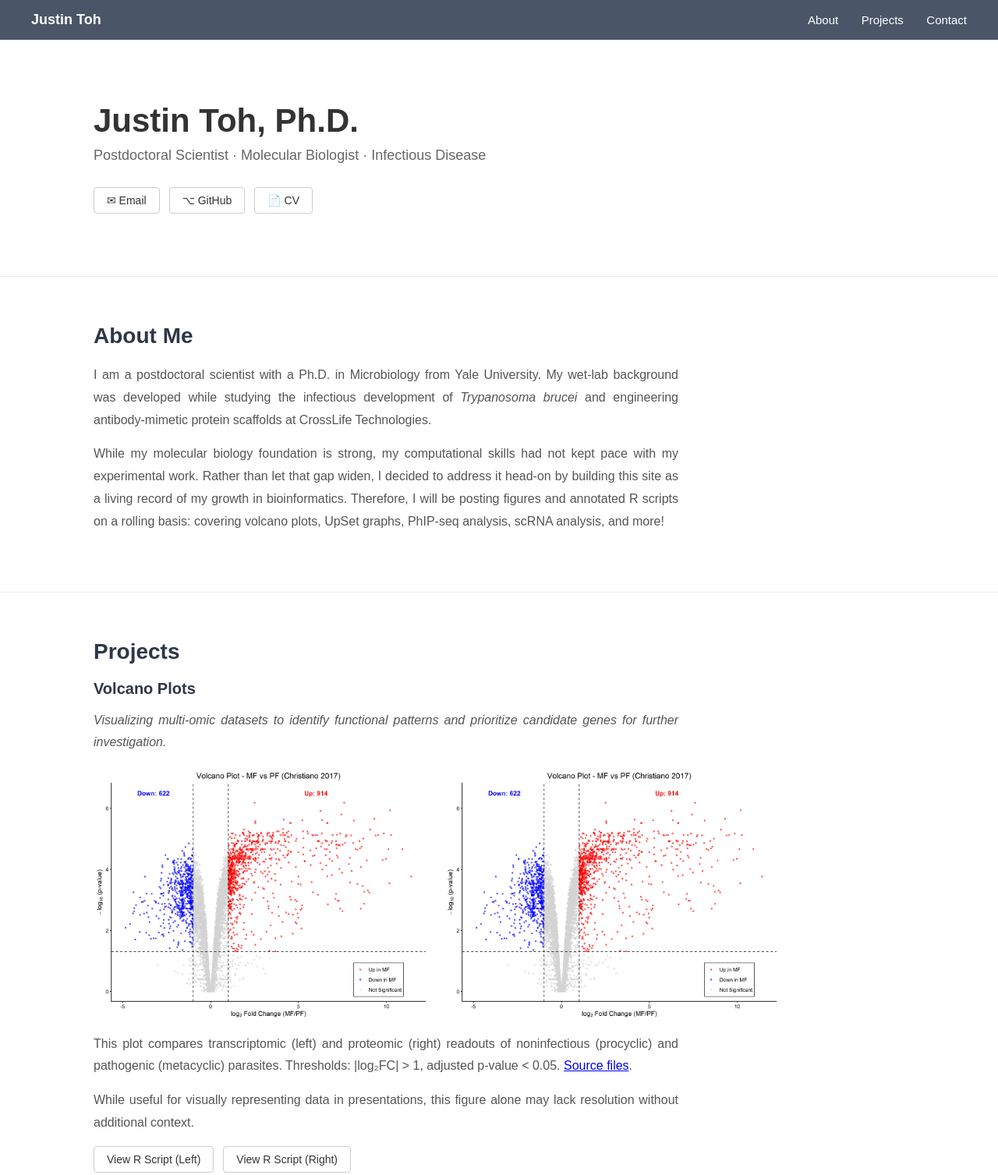
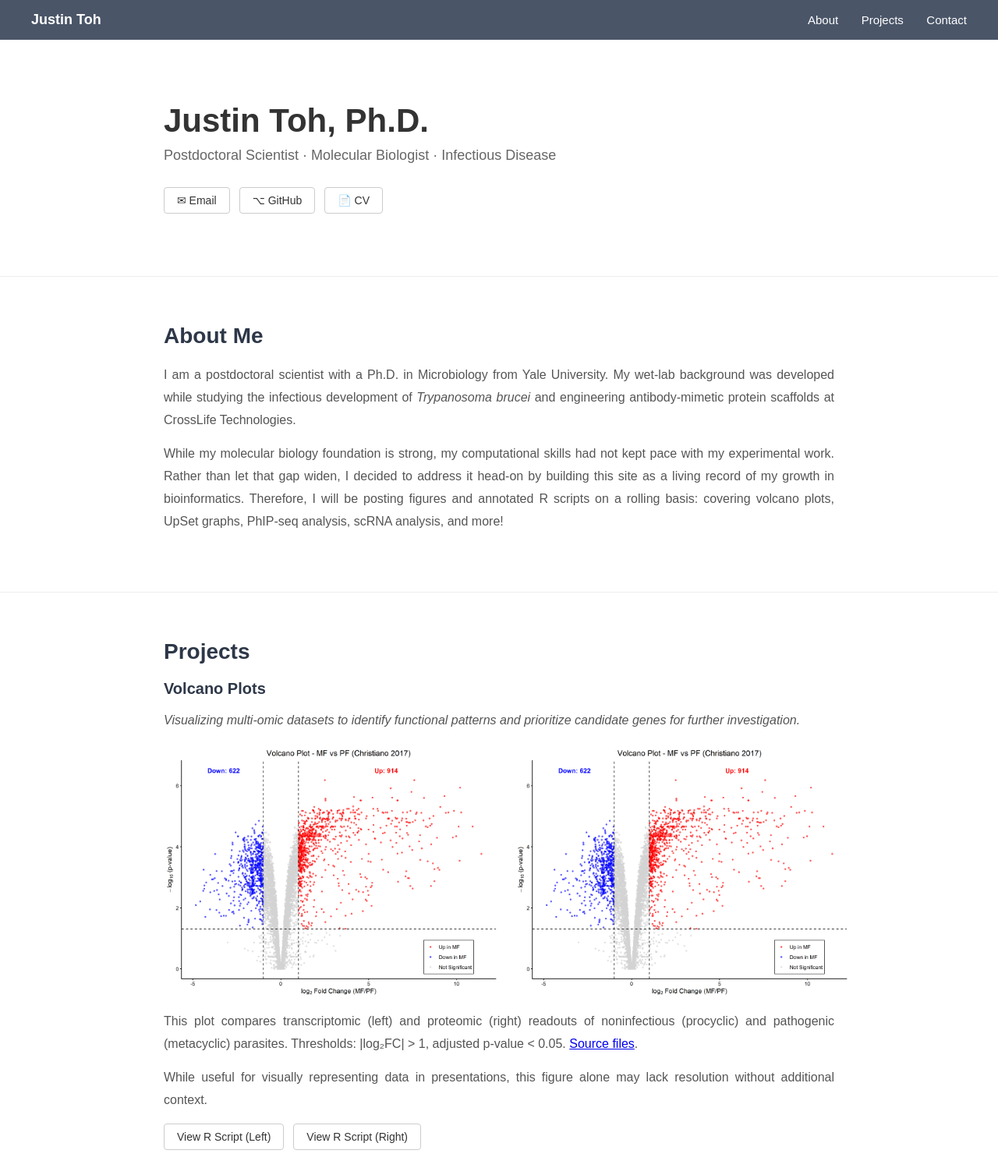
Before and after one commit to justinyltoh-byte/justinyltoh-byte.github.io, a plain HTML site: page index.html in a window 1280 px wide. Shown: the top 1507 px of the page at 78% size. Drawn offline with Linux system fonts and the light colour scheme.

Commit message:
Update index.html

```diff
--- a/index.html
+++ b/index.html
@@ -5,6 +5,7 @@
   <style>
     * { margin: 0; padding: 0; box-sizing: border-box; }
     body { font-family: Arial, sans-serif; color: #333; }
+
     nav {
       background-color: #4a5568;
       padding: 15px 40px;
@@ -15,12 +16,14 @@
     nav .name { color: white; font-weight: bold; font-size: 18px; }
     nav a { color: white; text-decoration: none; margin-left: 25px; font-size: 15px; }
     nav a:hover { text-decoration: underline; }
+
     .hero {
-      padding: 80px 120px;
       border-bottom: 1px solid #eee;
     }
+    .hero .content { padding: 80px 120px; max-width: 1100px; margin: 0 auto; }
     .hero h1 { font-size: 42px; margin-bottom: 10px; }
     .hero .subtitle { color: #666; font-size: 18px; margin-bottom: 30px; }
+
     .buttons { display: flex; gap: 12px; flex-wrap: wrap; }
     .btn {
       border: 1px solid #ccc;
@@ -31,24 +34,22 @@
       font-size: 14px;
     }
     .btn:hover { background-color: #f0f0f0; }
-    section { padding: 60px 120px; border-bottom: 1px solid #eee; }
+
+    section { border-bottom: 1px solid #eee; }
+    .content {
+      max-width: 1100px;
+      margin: 0 auto;
+      padding: 60px 120px;
+    }
     section h2 { font-size: 28px; margin-bottom: 20px; color: #2d3748; }
     section h3 { font-size: 20px; margin-bottom: 15px; color: #2d3748; }
-    section p { line-height: 1.8; margin-bottom: 15px; color: #555; max-width: 750px; text-align: justify; }
-    .project {
-      display: flex;
-      gap: 40px;
-      align-items: flex-start;
-      margin-top: 20px;
-      margin-bottom: 50px;
-    }
-    .project img { width: 450px; border-radius: 6px; border: 1px solid #ddd; }
-    .project .description h3 { font-size: 20px; margin-bottom: 12px; }
-    .project .description p { margin-bottom: 10px; }
+    section p { line-height: 1.8; margin-bottom: 15px; color: #555; text-align: justify; }
+
     .contact a { color: #4a5568; }
   </style>
 </head>
 <body>
+
   <nav>
     <span class="name">Justin Toh</span>
     <div>
@@ -59,6 +60,7 @@
   </nav>
 
   <div class="hero">
+    <div class="content">
       <h1>Justin Toh, Ph.D.</h1>
       <p class="subtitle">Postdoctoral Scientist · Molecular Biologist · Infectious Disease</p>
       <div class="buttons">
@@ -67,14 +69,18 @@
         <a class="btn" href="files/Justin_Toh_CV.pdf">📄 CV</a>
       </div>
     </div>
+  </div>
 
   <section id="about">
+    <div class="content">
       <h2>About Me</h2>
       <p>I am a postdoctoral scientist with a Ph.D. in Microbiology from Yale University. My wet-lab background was developed while studying the infectious development of <em>Trypanosoma brucei</em> and engineering antibody-mimetic protein scaffolds at CrossLife Technologies.</p>
       <p>While my molecular biology foundation is strong, my computational skills had not kept pace with my experimental work. Rather than let that gap widen, I decided to address it head-on by building this site as a living record of my growth in bioinformatics. Therefore, I will be posting figures and annotated R scripts on a rolling basis: covering volcano plots, UpSet graphs, PhIP-seq analysis, scRNA analysis, and more!</p>
+    </div>
   </section>
 
   <section id="projects">
+    <div class="content">
       <h2>Projects</h2>
 
       <h3>Volcano Plots</h3>
@@ -82,7 +88,7 @@
       <p><em>Visualizing multi-omic datasets to identify functional patterns and prioritize candidate genes for further investigation.</em></p>
 
       <!-- Two volcano plots side by side -->
-   <div style="display: flex; gap: 20px; margin-top: 20px; max-width: 900px;">
+      <div style="display: flex; gap: 20px; margin-top: 20px;">
         <img src="images/volcano_plot_MF_vs_PF_2017.png" alt="Transcriptomics volcano plot" style="width: 50%; max-width: 430px;">
         <img src="images/volcano_plot_MF_vs_PF_2017.png" alt="Proteomics volcano plot" style="width: 50%; max-width: 430px;">
       </div>
@@ -97,11 +103,14 @@
         <a class="btn" href="scripts/Volcano_plot_Christiano_2017.R">View R Script (Left)</a>
         <a class="btn" href="scripts/Volcano_plot_Christiano_2017.R">View R Script (Right)</a>
       </div>
+    </div>
   </section>
 
   <section id="contact" class="contact">
+    <div class="content">
       <h2>Contact</h2>
       <p>Feel free to reach out at <a href="mailto:justin.yl.toh@gmail.com">justin.yl.toh@gmail.com</a></p>
+    </div>
   </section>
 
 </body>
```
Lines whose indentation alone changed are shown as unchanged.
